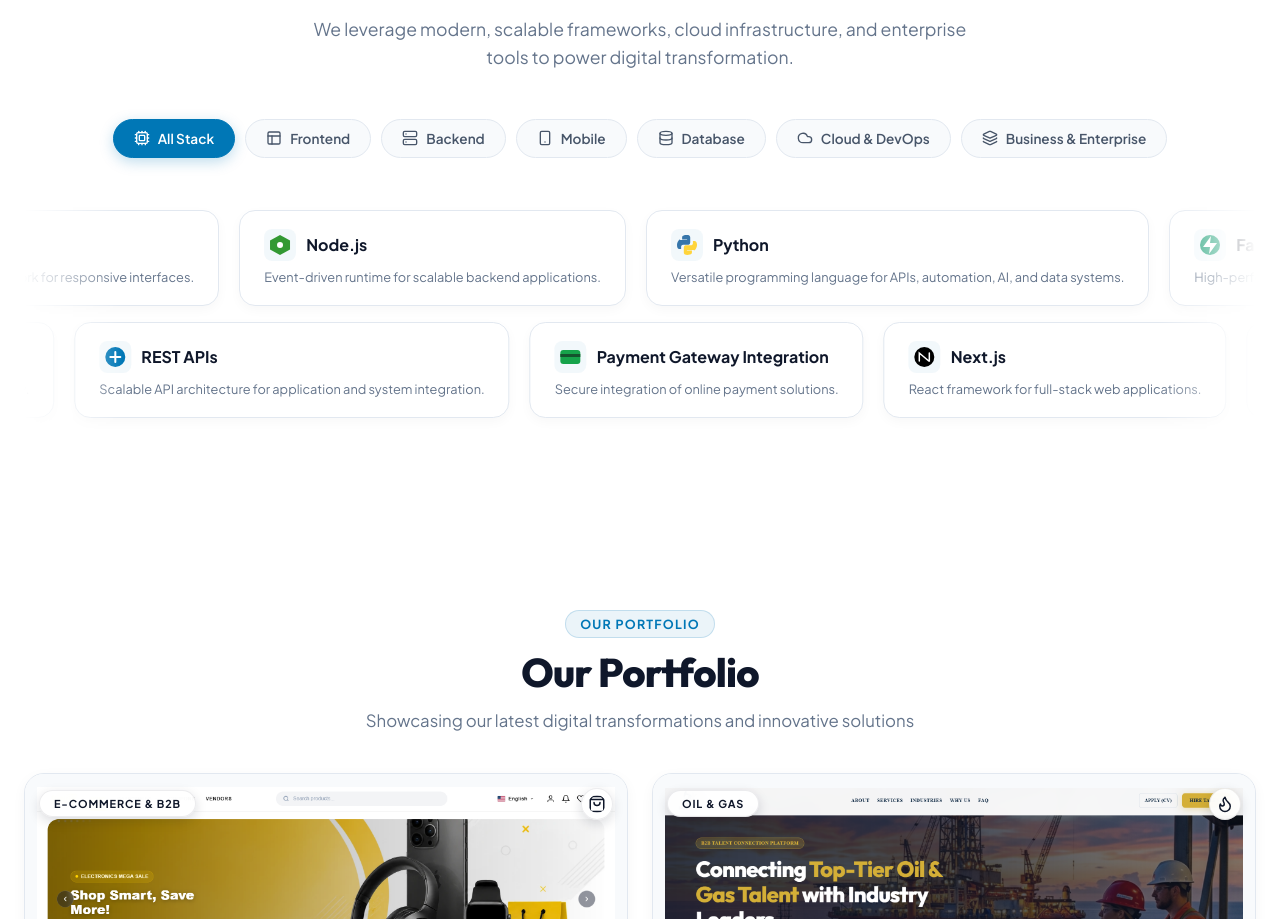
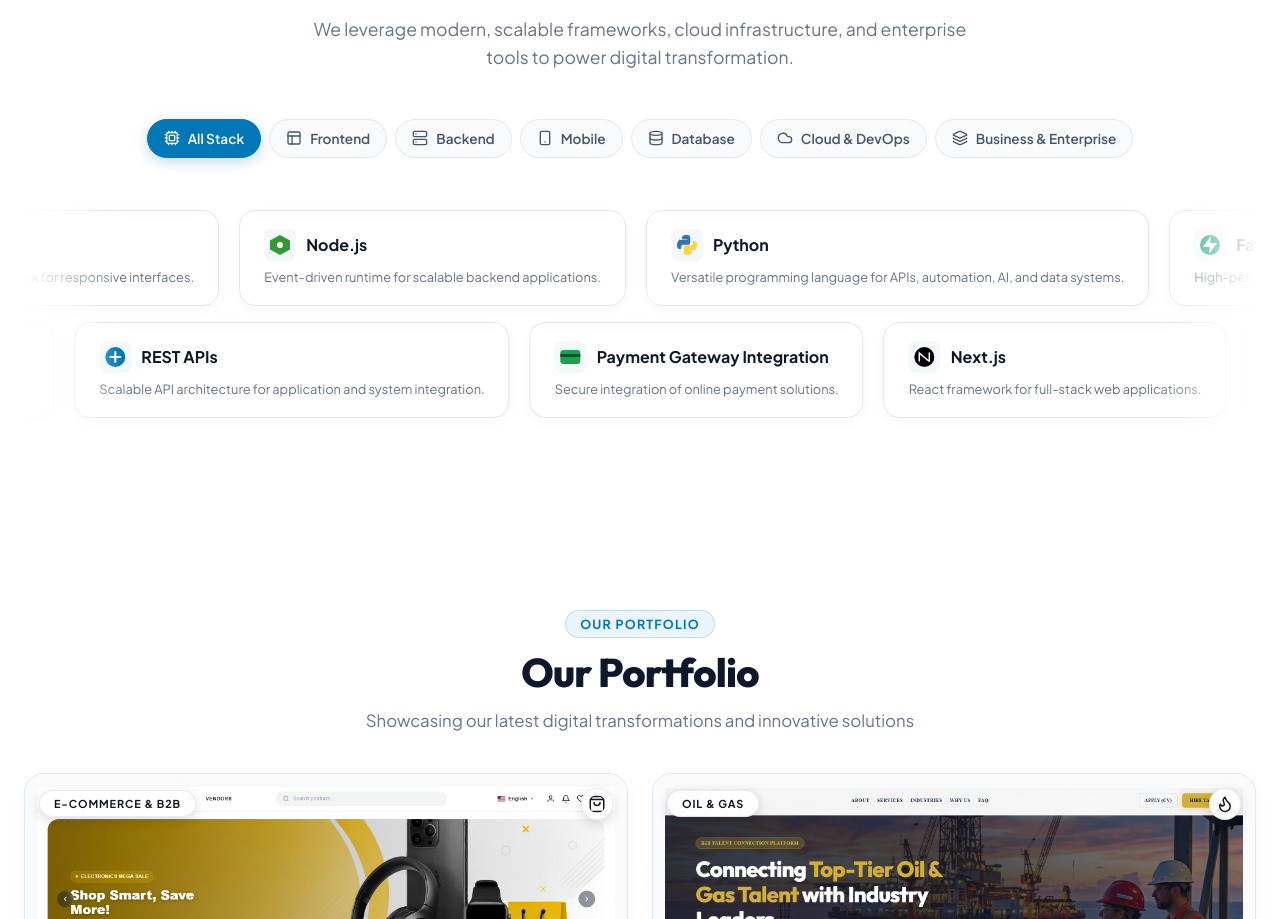
Before and after one commit to Sanjay2052/Rebornlux, a React (Vite) app: page / in a window 1280 px wide. Shown: the part 4105-5024 px from the top of the page. Built offline with nearby package versions, Linux system fonts and the light colour scheme.

Commit message:
feat: add styles for SupportedTech widget component

```diff
--- a/src/widgets/SupportedTech/SupportedTech.css
+++ b/src/widgets/SupportedTech/SupportedTech.css
@@ -50,7 +50,7 @@
 .tech-categories-tabs {
   display: flex;
   justify-content: center;
-  gap: 10px;
+  gap: 8px;
   flex-wrap: wrap;
   margin-bottom: 40px;
 }
@@ -62,12 +62,13 @@
   background: #f8fafc;
   border: 1px solid #e2e8f0;
   color: #475569;
-  padding: 10px 20px;
+  padding: 10px 16px;
   border-radius: 99px;
   font-size: 0.85rem;
   font-weight: 600;
   cursor: pointer;
   transition: all 0.25s ease;
+  white-space: nowrap;
 }
 
 .tech-tab-btn:hover {
@@ -92,12 +93,14 @@
   gap: 16px;
   mask-image: linear-gradient(to right, transparent, black 8%, black 92%, transparent);
   -webkit-mask-image: linear-gradient(to right, transparent, black 8%, black 92%, transparent);
+  direction: ltr !important;
 }
 
 .tech-marquee-track {
   display: flex;
   gap: 20px;
   width: max-content;
+  direction: ltr !important;
 }
 
 .marquee-track-left {
@@ -122,12 +125,9 @@
   100% { transform: translateX(0); }
 }
 
-[dir="rtl"] .marquee-track-left {
-  animation: techMarqueeRight 70s linear infinite;
-}
-
-[dir="rtl"] .marquee-track-right {
-  animation: techMarqueeLeft 70s linear infinite;
+[dir="rtl"] .tech-card-pill {
+  direction: rtl;
+  text-align: right;
 }
 
 .tech-card-pill {
```
